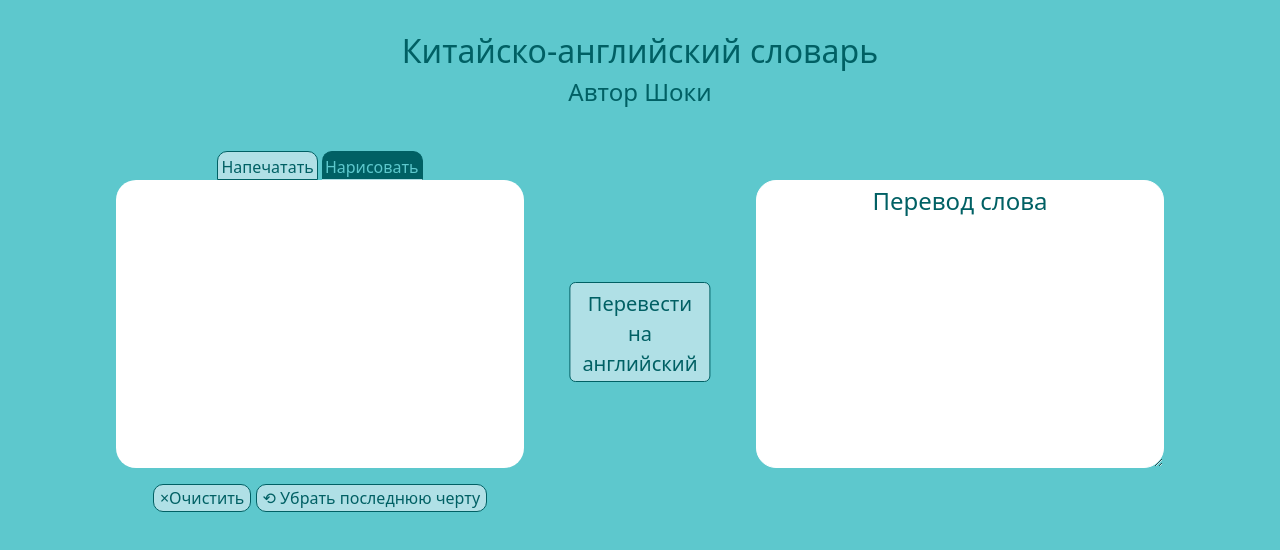
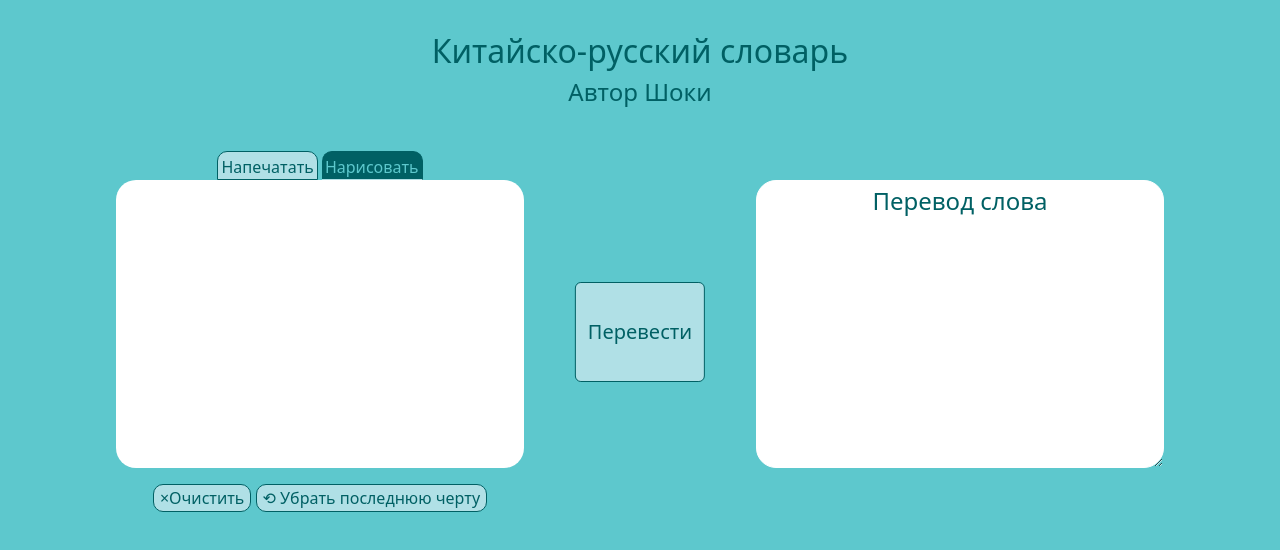
Before and after one commit to LukyanenkoA/frontend_ver_rus_zh_translator, a plain HTML site: page index.html in a window 1280 px wide. Drawn offline with nearby package versions, Linux system fonts and the light colour scheme.

Commit message:
new commit

```diff
--- a/index.html
+++ b/index.html
@@ -18,7 +18,7 @@
         <div class="header">
             <div class="container">
                 <div class="description text-center">
-                    <h2 lang="rus">Китайско-английский словарь</h2>
+                    <h2 lang="rus">Китайско-русский словарь</h2>
                     <!--<h2 lang="zh">俄汉词典</h2>-->
                     <h4 lang="rus">Автор Шоки</h4>
                     <!--<h4 lang="zh">由瘦刻意</h4>-->
@@ -45,7 +45,7 @@
                 </div>
             </div>
             <div class="col-sm-12 col-md-2 p-1 d-flex justify-content-center position-relative">
-                <button id="btnTranslate" type="button" class="position-absolute top-50 start-50 translate-middle btn btn-translate">Перевести на английский</button>
+                <button id="btnTranslate" type="button" class="position-absolute top-50 start-50 translate-middle btn btn-translate">Перевести</button>
             </div>
             <div class="col-sm-12 col-md-4 p-1 d-flex justify-content-center">
                 <div class="position-relative tabs">
```
